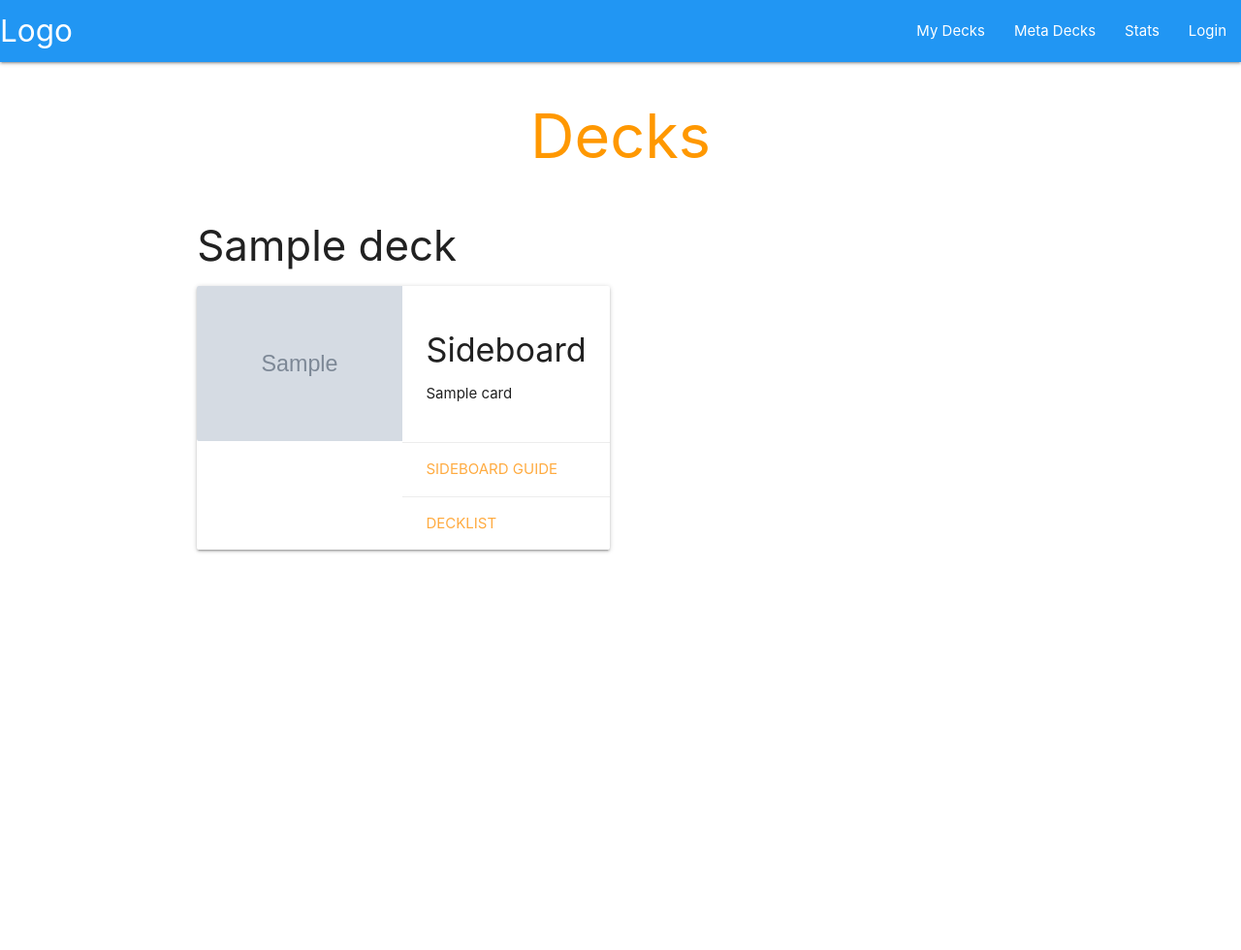
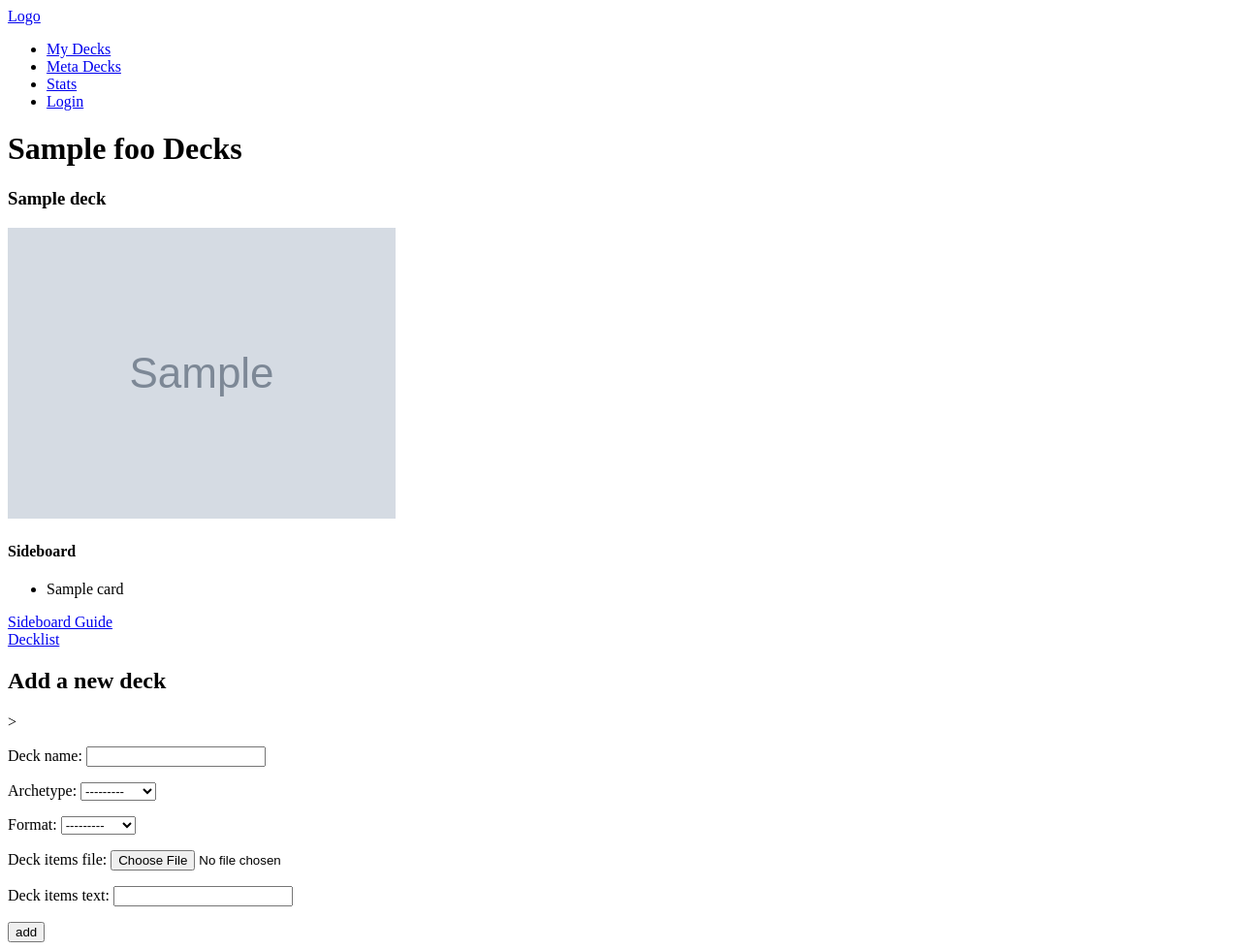
Before and after one commit to RaymondMcGinlay/sbguide, a Django app: template sbguide/decks/templates/decks/deck_list.html in a window 1280 px wide. Shown: the whole page at 97% size. Before the commit the page ends 570 px from the top, so only its background shows below. Run offline with Django 3.2, Linux system fonts and the light colour scheme; tables that the repository leaves empty hold one stand-in row (values such as "Sample post"); the template is opened without the code that fills it: values that come from a table or form of the project are taken from there, most other values are stand-ins (such as "Sample title", 1, 10 or a date in 2020); grey boxes marked "Sample" are stand-in pictures; some libraries are stand-ins or nearby versions.

Commit message:
adding of decking from file

```diff
--- a/sbguide/cards/admin.py
+++ b/sbguide/cards/admin.py
@@ -13,7 +13,7 @@
 
     list_display = ('name', 'image_tag', 'set_code', 'modern_legal', 'standard_legal')
     list_display_links = ('name', 'image_tag')
-    search_fields = ('name',)
+    search_fields = ('name', 'set_code')
     list_filter = ('modern_legal', 'standard_legal')
 
     readonly_fields = ['image_tag']
--- a/sbguide/cards/models.py
+++ b/sbguide/cards/models.py
@@ -1,6 +1,6 @@
 from django.db import models
 from django.utils.safestring import mark_safe
-from .utils import parse_card_json
+from .utils import parse_card_json, get_set
 
 class CardManager(models.Manager):
 
@@ -10,6 +10,18 @@
             Card.objects.get_or_create(**data)
         else:
             return data
+
+
+    def add_set(self, set_code, url=None, save=True):
+        if url:
+            set_json = get_set(set_code, url)
+        else:
+            set_json = get_set(set_code)
+        for card in set_json['data']:
+            card  = self.add_card_from_json(card, save=save)
+        if set_json['has_more']:
+            self.add_set(set_code,url=set_json['next_page'], save=save)
+
 
 
 
--- a/sbguide/cards/utils.py
+++ b/sbguide/cards/utils.py
@@ -1,4 +1,8 @@
 import json
+import requests
+
+SCRYFALL_URL = 'https://api.scryfall.com/'
+DEFAULT_SEARCH_PARAMS = '?format=json&include_extras=false&include_multilingual=false&order=name&unique=cards&q='
 
 def get_modern_cards():
     card_file = open('/var/projects/sbguides/data/scryfall-oracle-cards.json', 'r')
@@ -52,3 +56,19 @@
     mana_cost = get_mana_cost(card)
     image = get_image(card)
     return {**legalities, **name_and_set, **mana_cost, **image}
+
+def scryfall_api_call_wrapper(url):
+    response = requests.get(url)
+    print(response)
+    return response.content
+
+def get_json(response):
+    return json.loads(response)
+
+def get_set(set_code, url=None):
+    if not url:
+        url = "{0}cards/search?q=set%3D{1}".format(SCRYFALL_URL, set_code)
+    print(url)
+    response = scryfall_api_call_wrapper(url)
+    json_response = get_json(response)
+    return json_response
--- /dev/null
+++ b/sbguide/decks/forms.py
@@ -0,0 +1,11 @@
+from django.forms import ModelForm
+from django.forms import FileField, CharField
+from .models import Deck
+
+class DeckForm(ModelForm):
+    deck_items_file = FileField(required=False)
+    deck_items_text = CharField(required=False)
+
+    class Meta:
+        model = Deck
+        fields = ['deck_name', 'archetype', 'legality', 'deck_items_file', 'deck_items_text']
--- a/sbguide/decks/models.py
+++ b/sbguide/decks/models.py
@@ -1,18 +1,19 @@
 from django.db import models
+from django.contrib.auth import get_user_model
+from django.urls import reverse
 import urllib
 from autoslug import AutoSlugField
 from cards.models import Card
 
 
 
+
 class DeckManager(models.Manager):
 
-    def import_from_file(self, name, deck_file):
-        decklist = open(deck_file, 'r')
+    def import_from_file(self, deck, decklist):
         decklist_array = []
         for line in decklist.readlines():
-            decklist_array.append(line)
-        deck = Deck.objects.create(deck_name=name)
+            decklist_array.append(line.decode())
         is_sideboard = False
         for card in decklist_array:
             parts = card.split()
@@ -42,11 +43,11 @@
         ("MODERN", "Modern"),
     )
     deck_name = models.CharField(max_length=255)
-    slug = AutoSlugField(populate_from='title')
-    archetype = models.CharField(max_length=200, choices=ARCHETYPE_CHOICES)
-    legality = models.CharField(max_length=200, choices=LEGALITY_CHOICES)
-    emblem = models.ForeignKey('cards.card', related_name='emblem_card', on_delete=models.CASCADE)
-
+    slug = AutoSlugField(populate_from='deck_name')
+    archetype = models.CharField("Archetype", max_length=200, choices=ARCHETYPE_CHOICES)
+    legality = models.CharField("Format", max_length=200, choices=LEGALITY_CHOICES)
+    emblem = models.ForeignKey('cards.card', related_name='emblem_card', on_delete=models.CASCADE, blank=True, null=True)
+    owner = models.ForeignKey(get_user_model(), related_name="deck_owner", blank=True, null=True, on_delete=models.CASCADE)
     objects = DeckManager()
 
     class Meta:
@@ -65,6 +66,12 @@
         sb_string="".join([urllib.parse.quote("%s %s" % (c['qty'], c['card']))+"%0A" for c in sb])
         return "deckmain=%s&deckside=%s" % (mb_string, sb_string)
 
+    def get_absolute_url(self):
+        if not self.owner:
+            return reverse('deck-detail', args=[str(self.slug)])
+        else:
+            return reverse('mydeck-detail', args=[str(self.slug)])
+
     def __str__(self):
         return self.deck_name
 
--- a/sbguide/decks/templates/decks/deck_list.html
+++ b/sbguide/decks/templates/decks/deck_list.html
@@ -1,6 +1,6 @@
-{% extends 'materialize_base.html' %}
+{% extends 'base.html' %}
 {% block content %}
-<h1 class="header center orange-text">Decks</h1>
+<h1 class="header center orange-text">{{ foo }} Decks</h1>
 <div class="row">
 {% for deck in object_list %}
     <div class="col s6">
@@ -22,11 +22,24 @@
                 <a href="{% url 'sideboard-list' deck.slug %}">Sideboard Guide</a>
             </div>
             <div class="card-action">
-            <a href="{% url 'deck-detail' deck.slug %}">Decklist</a>
+                <a href="{{deck.get_absolute_url }}">Decklist</a>
             </div>
         </div>
     </div>
 </div>
 {% endfor %}
 </div>
+{% if form %}
+<h2>Add a new deck</h2>
+<form class="login" method="POST" action="{% url 'mydeck-add' %}" enctype="multipart/form-data">>
+    {% csrf_token %}
+    {{ form.as_p }}
+    <button class="primaryAction" type="submit">add</button>
+</form>
+{% endif %}
+<script>
+  $(document).ready(function(){
+    $('select').formSelect();
+  });
+</script>
 {% endblock content %}
--- a/sbguide/decks/urls.py
+++ b/sbguide/decks/urls.py
@@ -1,7 +1,16 @@
 from django.urls import path
-from .views import DeckListView, DeckDetailView
+from .views import (
+    DeckListView,
+    DeckDetailView,
+    MyDeckListView,
+    MyDeckDetailView,
+    AddDeck,
+)
 
 urlpatterns = [
-    path('', DeckListView.as_view(), name='deck-list'),
-    path('<slug:slug>/', DeckDetailView.as_view(), name='deck-detail'),
+    path('mydecks/', MyDeckListView.as_view(), name='mydeck-list'),
+    path('mydecks-add/', AddDeck.as_view(), name='mydeck-add'),
+    path('mydecks/<slug:slug>/', MyDeckDetailView.as_view(), name='mydeck-detail'),
+    path('metadecks/', DeckListView.as_view(), name='deck-list'),
+    path('metadecks/<slug:slug>/', DeckDetailView.as_view(), name='deck-detail'),
 ]
--- a/sbguide/sideboards/models.py
+++ b/sbguide/sideboards/models.py
@@ -1,6 +1,7 @@
 from django.db import models
 from autoslug import AutoSlugField
 from django.contrib.auth import get_user_model
+from django.urls import reverse
 
 def get_slug(instance):
     if instance.owner:
@@ -48,7 +49,6 @@
         return False
 
     def get_absolute_url(self):
-        from django.urls import reverse
         return reverse('sideboard-detail', args=[str(self.slug)])
 
 
--- a/sbguide/sideboards/templates/sideboards/sideboard_detail.html
+++ b/sbguide/sideboards/templates/sideboards/sideboard_detail.html
@@ -1,4 +1,4 @@
-{% extends 'materialize_base.html' %}
+{% extends 'base.html' %}
 {% block content %}
 <h2 class="header center orange-text">{{object.deck.deck_name}} V {{object.opponent.deck_name}}</h2>
 {% if object.owner.username%}
--- a/sbguide/sideboards/templates/sideboards/sideboard_form.html
+++ b/sbguide/sideboards/templates/sideboards/sideboard_form.html
@@ -1,4 +1,4 @@
-{% extends 'materialize_base.html' %}
+{% extends 'base.html' %}
 {% block content %}
 <h1 class="header center orange-text">Make a new Sideboard Guide</h1>
 
--- a/sbguide/sideboards/templates/sideboards/sideboard_list.html
+++ b/sbguide/sideboards/templates/sideboards/sideboard_list.html
@@ -1,11 +1,11 @@
-{% extends 'materialize_base.html' %}
+{% extends 'base.html' %}
 {% block content %}
 <h1 class="header center orange-text">{{object_list.first.deck.deck_name}} Matchups</h1>
 
 <form class="login" method="POST" action="{% url 'sideboard-create' %}">
   {% csrf_token %}
   <p>Add guide for {{ form.deck.as_hidden }} {{ form.owner.as_hidden }}{{ form.opponent}}<button class="primaryAction" type="submit">add</button></p>
-</form
+</form>
     {% for object in object_list %}
     {% cycle "row1" "row2"  as rows silent %}
         {% if rows == "row1" %}
@@ -17,7 +17,7 @@
         {% endif %}
     {% endfor %}
 <script>
- $(document).ready(function(){
+  $(document).ready(function(){
     $('select').formSelect();
   });
 </script>
--- a/templates/materialize/base.html
+++ b/templates/materialize/base.html
@@ -21,8 +21,8 @@
     <div class="nav-wrapper blue">
       <a href="#" class="brand-logo">Logo</a>
       <ul id="nav-mobile" class="right hide-on-med-and-down">
-      <li><a href="/my-decks/">My Decks</a></li>
-        <li><a href="/decks/">Meta Decks</a></li>
+      <li><a href="{% url 'mydeck-list' %}/">My Decks</a></li>
+        <li><a href="{% url 'deck-list' %}">Meta Decks</a></li>
         <li><a href="/stats/">Stats</a></li>
         <li><a href="/accounts/login/">Login</a></li>
       </ul>
```
Also changed, not shown: sbguide/decks/views.py (+46 -2 lines), sbguide/sideboards/templates/sideboards/sideboarditem_form.html (+3 -6 lines), sbguide/decks/migrations/0006_deck_owner.py (added), sbguide/decks/migrations/0007_auto_20190505_1830.py (added), sbguide/decks/templates/decks/deck_form.html (added), sbguide/sideboards/migrations/0006_auto_20190505_1830.py (added), 1 other file. Lines whose indentation alone changed are shown as unchanged.
